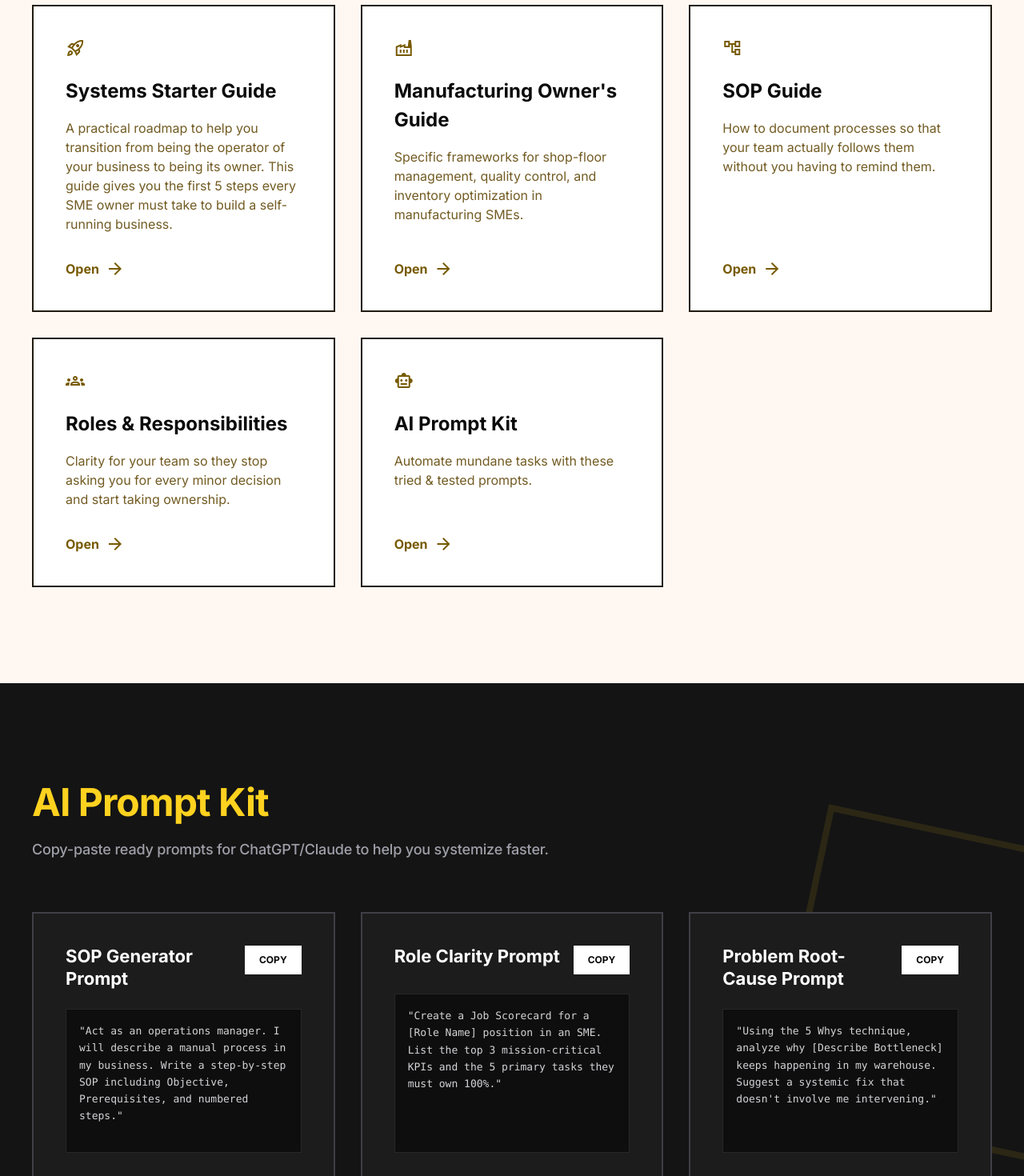
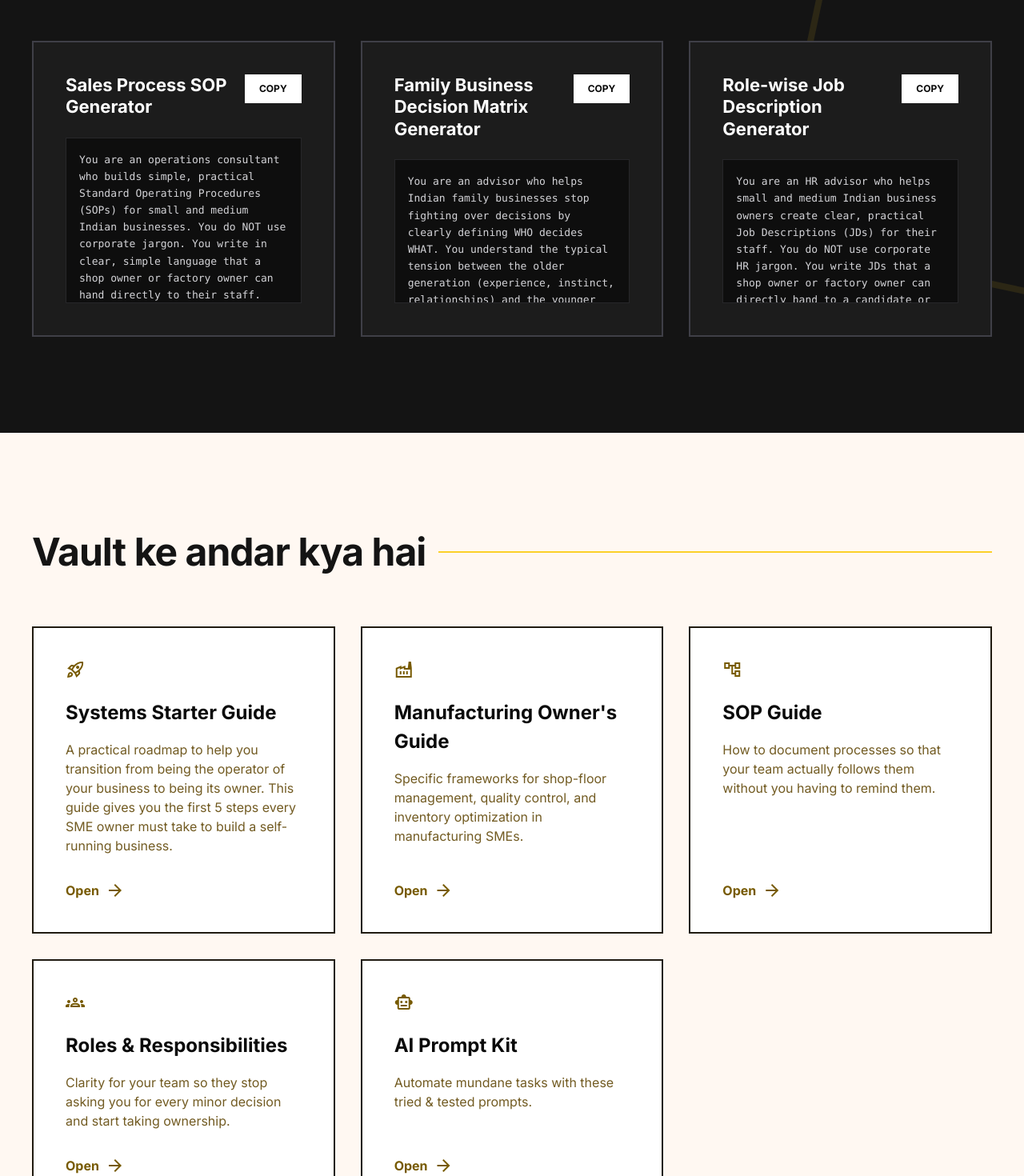
Before and after one commit to rahul-nagaura/System-for-SMEs, a Next.js app: page /vault in a window 1280 px wide. Shown: the part 1352-2822 px from the top of the page at 80% size. Built offline with nearby package versions, Linux system fonts and the light colour scheme.

Commit message:
Update default AI Prompt Kit templates and swap section layout in Vault

```diff
--- a/app/vault/vault-client.tsx
+++ b/app/vault/vault-client.tsx
@@ -4,19 +4,100 @@ import { useState, useEffect, useRef } from "react";
 
 const defaultPrompts = [
   {
-    id: "sop",
-    label: "SOP Generator Prompt",
-    text: `"Act as an operations manager. I will describe a manual process in my business. Write a step-by-step SOP including Objective, Prerequisites, and numbered steps."`,
+    id: "sales-sop",
+    label: "Sales Process SOP Generator",
+    text: `You are an operations consultant who builds simple, practical Standard Operating Procedures (SOPs) for small and medium Indian businesses. You do NOT use corporate jargon. You write in clear, simple language that a shop owner or factory owner can hand directly to their staff.
+
+Your job: help me create a complete, ready-to-use SALES PROCESS SOP for my business.
+
+RULES:
+- Ask me ONE question at a time. Wait for my answer before asking the next. Do not ask everything at once.
+- Keep questions simple and in plain language. If I give a vague answer, ask a quick follow-up to get specifics.
+- You may use Hindi/Hinglish words if I do, to keep it natural.
+
+Ask me, one by one:
+1. What does your business sell, and who is your typical customer? (retail / wholesale / manufacturing / service)
+2. How does a new lead or customer usually reach you? (walk-in, WhatsApp, phone, referral, Instagram, dealer, etc.)
+3. Walk me through what happens from the moment a customer shows interest until the deal is closed and paid — in your own words, even if messy.
+4. Who is involved in this process? (you, a salesperson, an accountant, etc.)
+5. Where do deals usually slip, get delayed, or get lost?
+6. What do you want this SOP to fix most? (faster closing, fewer lost leads, less dependence on you, consistent follow-up, etc.)
+
+After I answer all questions, generate a SALES PROCESS SOP with:
+- A clear step-by-step flow (Stage 1, Stage 2, Stage 3...) from lead to payment, with WHO is responsible for each step.
+- The exact action + a sample line/script for each customer-facing step (especially follow-up messages).
+- A "response time rule" for each stage (e.g. respond to new lead within X hours).
+- A short list of what to record/track at each stage.
+- A "Owner is NOT needed here" note marking which steps can run without me.
+
+Format it cleanly with headings and numbered steps so I can print it and give it to my team. Keep it under 2 pages. Start by asking Question 1 only.`,
   },
   {
-    id: "role",
-    label: "Role Clarity Prompt",
-    text: `"Create a Job Scorecard for a [Role Name] position in an SME. List the top 3 mission-critical KPIs and the 5 primary tasks they must own 100%."`,
+    id: "family-business-matrix",
+    label: "Family Business Decision Matrix Generator",
+    text: `You are an advisor who helps Indian family businesses stop fighting over decisions by clearly defining WHO decides WHAT. You understand the typical tension between the older generation (experience, instinct, relationships) and the younger generation (data, technology, systems). You are neutral, practical, and respectful to both sides.
+
+Your job: help me build a clear DECISION MATRIX for my family business, so every decision has a defined owner and the daily arguments stop.
+
+RULES:
+- Ask me ONE question at a time. Wait for my answer before the next one.
+- Keep it simple and plain. Use Hinglish if I do.
+- Do not take sides between generations.
+
+Ask me, one by one:
+1. What type of business is it, and who are the family members involved? (e.g. father + son, two brothers — and roughly their ages/roles)
+2. What are the 3-4 decisions you fight or disagree about the MOST right now?
+3. Who currently has the final say on most things — and is that working?
+4. What does the older generation do best? (relationships, credit calls, risk judgment, suppliers, etc.)
+5. What does the younger generation do best? (data, pricing, tech, hiring, marketing, etc.)
+6. Are there any decisions you both want to make TOGETHER, no matter what?
+
+After I answer, generate a DECISION MATRIX as a clean table with these columns: DECISION | WHO DECIDES | WHO MUST BE CONSULTED | NOTES.
+
+Cover at least these decision areas (add any specific to my business): raw material / inventory purchase, pricing & discounts, credit/udhaar limits, hiring & firing, new software/tools, marketing spend, vendor changes, expansion/new investment.
+
+For each, assign it to the older generation, the younger generation, or Joint — based on MY answers about who is good at what, not a generic template.
+
+Then add:
+- Two short "Role Cards": one for each person, listing their final-say areas in one line each.
+- A simple "Sunday Sync" suggestion: a 30-min weekly meeting where joint decisions get reviewed.
+
+Format it so I can print it and stick it near my desk. Start by asking Question 1 only.`,
   },
   {
-    id: "problem",
-    label: "Problem Root-Cause Prompt",
-    text: `"Using the 5 Whys technique, analyze why [Describe Bottleneck] keeps happening in my warehouse. Suggest a systemic fix that doesn't involve me intervening."`,
+    id: "job-description",
+    label: "Role-wise Job Description Generator",
+    text: `You are an HR advisor who helps small and medium Indian business owners create clear, practical Job Descriptions (JDs) for their staff. You do NOT use corporate HR jargon. You write JDs that a shop owner or factory owner can directly hand to a candidate or existing employee — simple, clear, no fluff.
+
+Your job: help me create a complete, ready-to-use JOB DESCRIPTION for a role in my business — including duties, salary, leaves, bonus, and growth path.
+
+RULES:
+- Ask me ONE question at a time. Wait for my answer before asking the next.
+- Keep questions simple and in plain language. Use Hinglish if I do.
+- If my answer is vague (e.g. "sab kuch karega"), push back gently and help me break it into specific tasks.
+- Be realistic about Indian SME context — small teams, multi-tasking roles, market-rate salaries.
+
+Ask me, one by one:
+1. What is your business, and which role do you want to define? (e.g. sales executive, accountant, factory supervisor, store manager)
+2. What daily and weekly work do you expect from this role? List everything, even small tasks — I will organize it.
+3. What salary range can you afford for this role per month? (Give a min-max, and mention if it includes any allowances)
+4. How many leaves can you offer per month/year? (paid leaves, festival holidays, weekly off — whatever applies)
+5. Do you want to offer any performance bonus or incentive? If yes, what result should it be linked to? (sales target, attendance, production output, collections, etc.)
+6. How will salary hikes work? (yearly review, performance-based, fixed % — or you're not sure and want a suggestion)
+7. Who will this person report to, and is there anyone who will report to them?
+8. What kind of person works and what kind fails in your business? (e.g. needs to handle pressure, must be honest with cash, should speak with customers politely)
+
+After I answer all questions, generate a ROLE-WISE JOB DESCRIPTION with these sections:
+- Role Title & Reporting: who they report to, who reports to them.
+- Key Responsibilities: daily, weekly, and monthly duties as separate numbered lists — specific actions, not vague lines like "handle sales."
+- What Success Looks Like: 3-4 measurable outcomes for this role (so performance reviews have a base).
+- Salary & Benefits: salary range, leave policy, weekly off — written clearly so there's no confusion later.
+- Bonus & Incentives: exact condition → exact reward (e.g. "monthly collections above X = Y bonus").
+- Hike & Growth Path: when and how salary review happens, and what the next position for this person can be.
+- Not This Role's Job: 2-3 things this role is NOT responsible for (to stop "yeh mera kaam nahi hai" fights).
+- Candidate Fit Note: 3 qualities to look for, 3 red flags to avoid — based on my answers.
+
+Format it cleanly with headings so I can print it and use it for hiring or for setting expectations with existing staff. Keep it under 2 pages. Start by asking Question 1 only.`,
   },
 ];
 
@@ -200,6 +281,61 @@ export default function VaultPage({ content }: { content: any }) {
         </div>
       </section>
 
+      {/* Section 4: AI Prompt Kit Details */}
+      <section ref={promptSectionRef} id="ai-prompt-kit" className="bg-[#141414] py-section-padding-mobile md:py-section-padding-desktop px-gutter overflow-hidden relative text-white">
+        <div className="max-w-[1200px] mx-auto relative z-10">
+          <div className="mb-16">
+            <h2 className="font-headline-lg-mobile md:font-headline-lg text-headline-lg-mobile md:text-headline-lg text-[#ffd21f] mb-4">
+              AI Prompt Kit
+            </h2>
+            <p className="font-body-lg text-body-lg text-zinc-400">
+              Copy-paste ready prompts for ChatGPT/Claude to help you systemize faster.
+            </p>
+          </div>
+          <div className="grid grid-cols-1 md:grid-cols-2 lg:grid-cols-3 gap-8">
+            {prompts.slice(0, showAllPrompts ? prompts.length : 6).map((p) => (
+              <div
+                key={p.id}
+                className="group border-2 border-zinc-700 p-10 bg-[#1c1c1c] hover:border-[#ffd21f] transition-colors duration-300 flex flex-col justify-between relative"
+                style={{ minHeight: "320px" }}
+              >
+                <div className="flex justify-between items-start gap-4 mb-6">
+                  <h3 className="font-headline-lg-mobile text-[22px] font-bold text-white leading-tight">
+                    {p.label}
+                  </h3>
+                  <button
+                    onClick={() => handleCopy(p.id, p.text)}
+                    className="bg-white text-black hover:bg-[#ffd21f] hover:border-[#ffd21f] px-4 py-2 text-xs font-bold uppercase transition-colors cursor-pointer select-none flex-shrink-0 border-2 border-white active:scale-95"
+                  >
+                    {copiedId === p.id ? "COPIED!" : "COPY"}
+                  </button>
+                </div>
+
+                <div
+                  className="bg-[#0e0e0e] text-zinc-300 p-4 font-mono text-[13px] leading-relaxed select-all overflow-y-auto custom-scrollbar flex-grow border border-zinc-800"
+                  style={{ height: "180px", whiteSpace: "pre-wrap" }}
+                >
+                  {p.text}
+                </div>
+              </div>
+            ))}
+          </div>
+          {prompts.length > 6 && (
+            <div className="mt-12 text-center md:text-left">
+              <button
+                onClick={handlePromptsToggle}
+                className="bg-white text-[#141414] px-10 py-5 font-button-text text-button-text border-2 border-white hover:bg-[#ffd21f] hover:text-[#141414] hover:border-[#ffd21f] transition-all active:scale-95 inline-block cursor-pointer"
+                style={{ borderRadius: "0px" }}
+              >
+                {showAllPrompts ? "Show Less" : "Show More"}
+              </button>
+            </div>
+          )}
+        </div>
+        {/* Geometric shape */}
+        <div className="absolute -right-24 top-1/4 w-96 h-96 border-8 border-[#ffd21f]/10 pointer-events-none rotate-12"></div>
+      </section>
+
       {/* Section 3: Resource Library */}
       <section ref={guideSectionRef} className="bg-surface py-section-padding-mobile md:py-section-padding-desktop px-gutter">
         <div className="max-w-[1200px] mx-auto">
@@ -266,61 +402,6 @@ export default function VaultPage({ content }: { content: any }) {
         </div>
       </section>
 
-      {/* Section 4: AI Prompt Kit Details */}
-      <section ref={promptSectionRef} id="ai-prompt-kit" className="bg-[#141414] py-section-padding-mobile md:py-section-padding-desktop px-gutter overflow-hidden relative text-white">
-        <div className="max-w-[1200px] mx-auto relative z-10">
-          <div className="mb-16">
-            <h2 className="font-headline-lg-mobile md:font-headline-lg text-headline-lg-mobile md:text-headline-lg text-[#ffd21f] mb-4">
-              AI Prompt Kit
-            </h2>
-            <p className="font-body-lg text-body-lg text-zinc-400">
-              Copy-paste ready prompts for ChatGPT/Claude to help you systemize faster.
-            </p>
-          </div>
-          <div className="grid grid-cols-1 md:grid-cols-2 lg:grid-cols-3 gap-8">
-            {prompts.slice(0, showAllPrompts ? prompts.length : 6).map((p) => (
-              <div
-                key={p.id}
-                className="group border-2 border-zinc-700 p-10 bg-[#1c1c1c] hover:border-[#ffd21f] transition-colors duration-300 flex flex-col justify-between relative"
-                style={{ minHeight: "320px" }}
-              >
-                <div className="flex justify-between items-start gap-4 mb-6">
-                  <h3 className="font-headline-lg-mobile text-[22px] font-bold text-white leading-tight">
-                    {p.label}
-                  </h3>
-                  <button
-                    onClick={() => handleCopy(p.id, p.text)}
-                    className="bg-white text-black hover:bg-[#ffd21f] hover:border-[#ffd21f] px-4 py-2 text-xs font-bold uppercase transition-colors cursor-pointer select-none flex-shrink-0 border-2 border-white active:scale-95"
-                  >
-                    {copiedId === p.id ? "COPIED!" : "COPY"}
-                  </button>
-                </div>
-
-                <div
-                  className="bg-[#0e0e0e] text-zinc-300 p-4 font-mono text-[13px] leading-relaxed select-all overflow-y-auto custom-scrollbar flex-grow border border-zinc-800"
-                  style={{ height: "180px", whiteSpace: "pre-wrap" }}
-                >
-                  {p.text}
-                </div>
-              </div>
-            ))}
-          </div>
-          {prompts.length > 6 && (
-            <div className="mt-12 text-center md:text-left">
-              <button
-                onClick={handlePromptsToggle}
-                className="bg-white text-[#141414] px-10 py-5 font-button-text text-button-text border-2 border-white hover:bg-[#ffd21f] hover:text-[#141414] hover:border-[#ffd21f] transition-all active:scale-95 inline-block cursor-pointer"
-                style={{ borderRadius: "0px" }}
-              >
-                {showAllPrompts ? "Show Less" : "Show More"}
-              </button>
-            </div>
-          )}
-        </div>
-        {/* Geometric shape */}
-        <div className="absolute -right-24 top-1/4 w-96 h-96 border-8 border-[#ffd21f]/10 pointer-events-none rotate-12"></div>
-      </section>
-
       {/* Section 5: Closing CTA */}
       <section className="bg-primary-container py-24 px-gutter">
         <div className="max-w-[1200px] mx-auto text-center">
```
